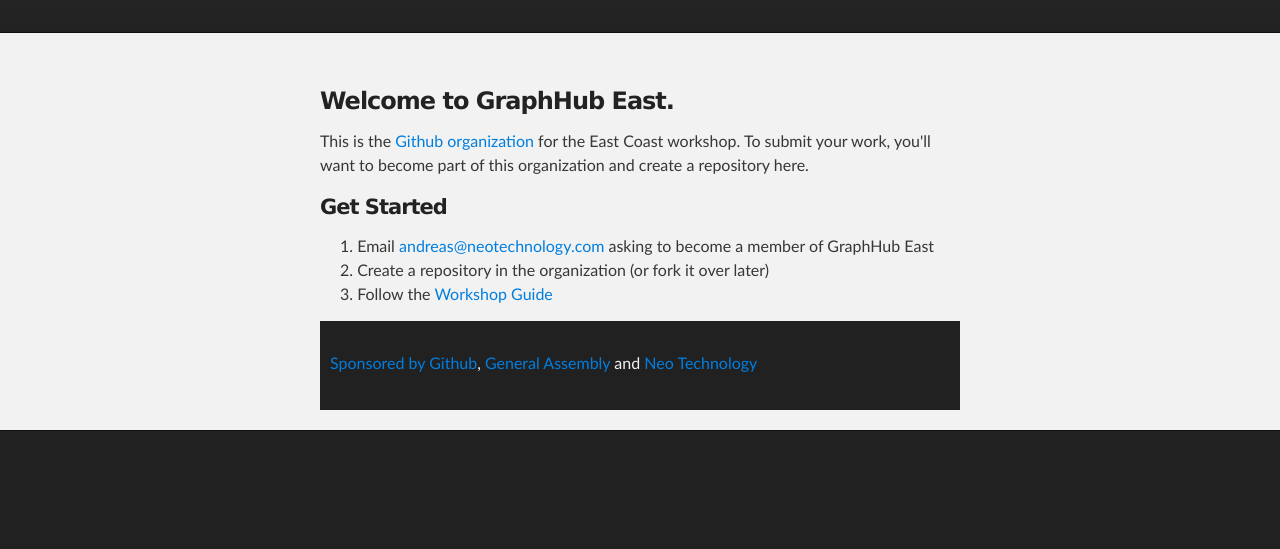
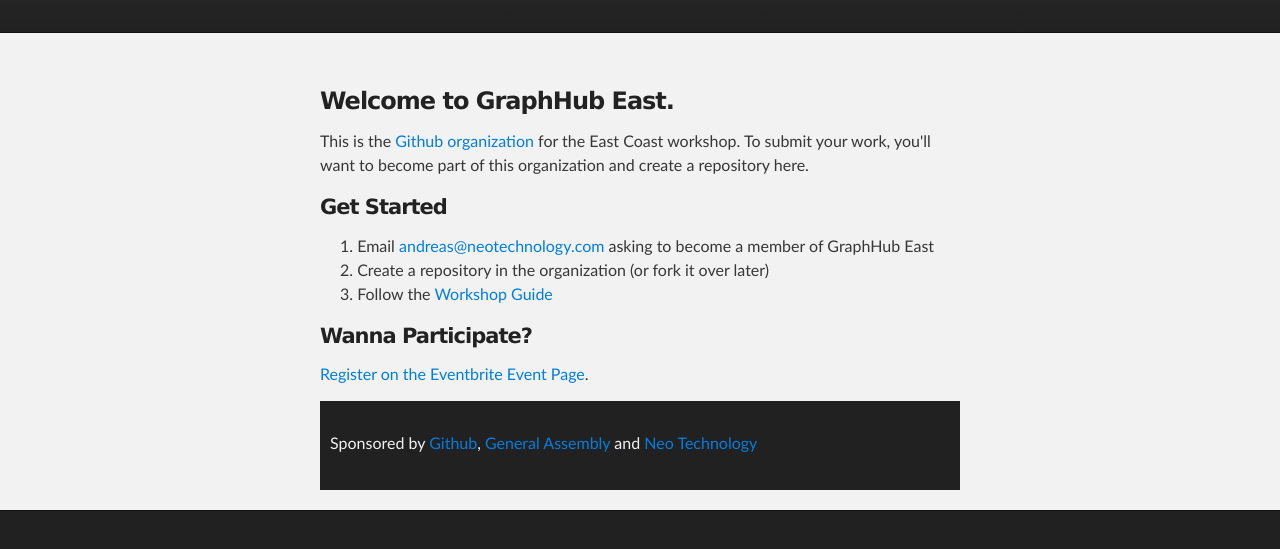
Before and after one commit to graphhub-east/graphhub-east.github.com, a plain HTML site: page index.html in a window 1280 px wide. Shown: the part 177-726 px from the top of the page. Drawn offline with Linux system fonts and the light colour scheme.

Commit message:
added link to eventbrite

```diff
--- a/index.html
+++ b/index.html
@@ -39,6 +39,10 @@
   <li>Follow the <a href="http://graphhub-east.github.com/graph-github/">Workshop Guide</li>
 </ol>
 
+<h4>Wanna Participate?</h4>
+
+<p>Register on the <a href="http://graphhubeasthack.eventbrite.com">Eventbrite Event Page</a>.</p>
+
     <!-- FOOTER  -->
     <div id="footer_wrap" class="outer">
       <footer class="inner">
```
